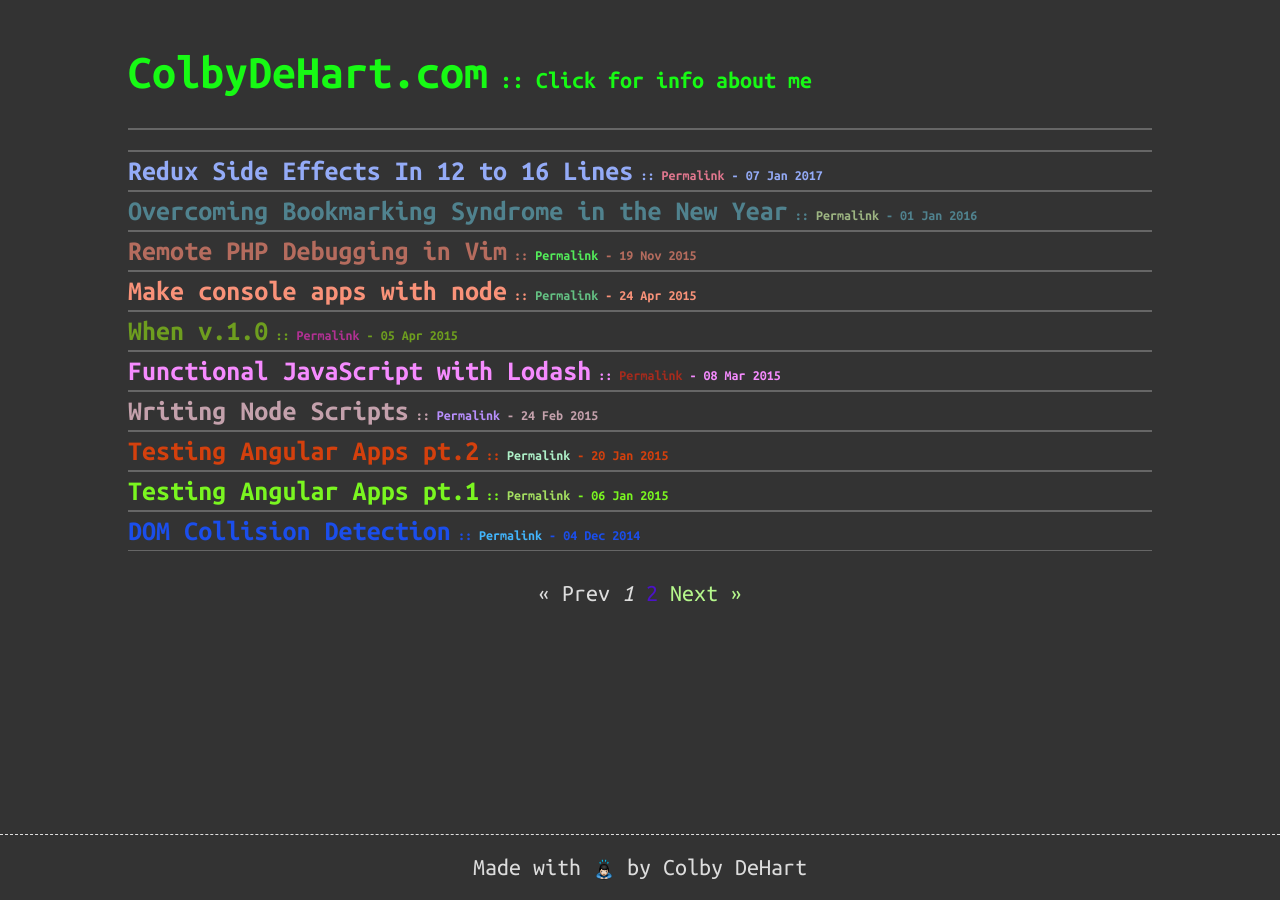
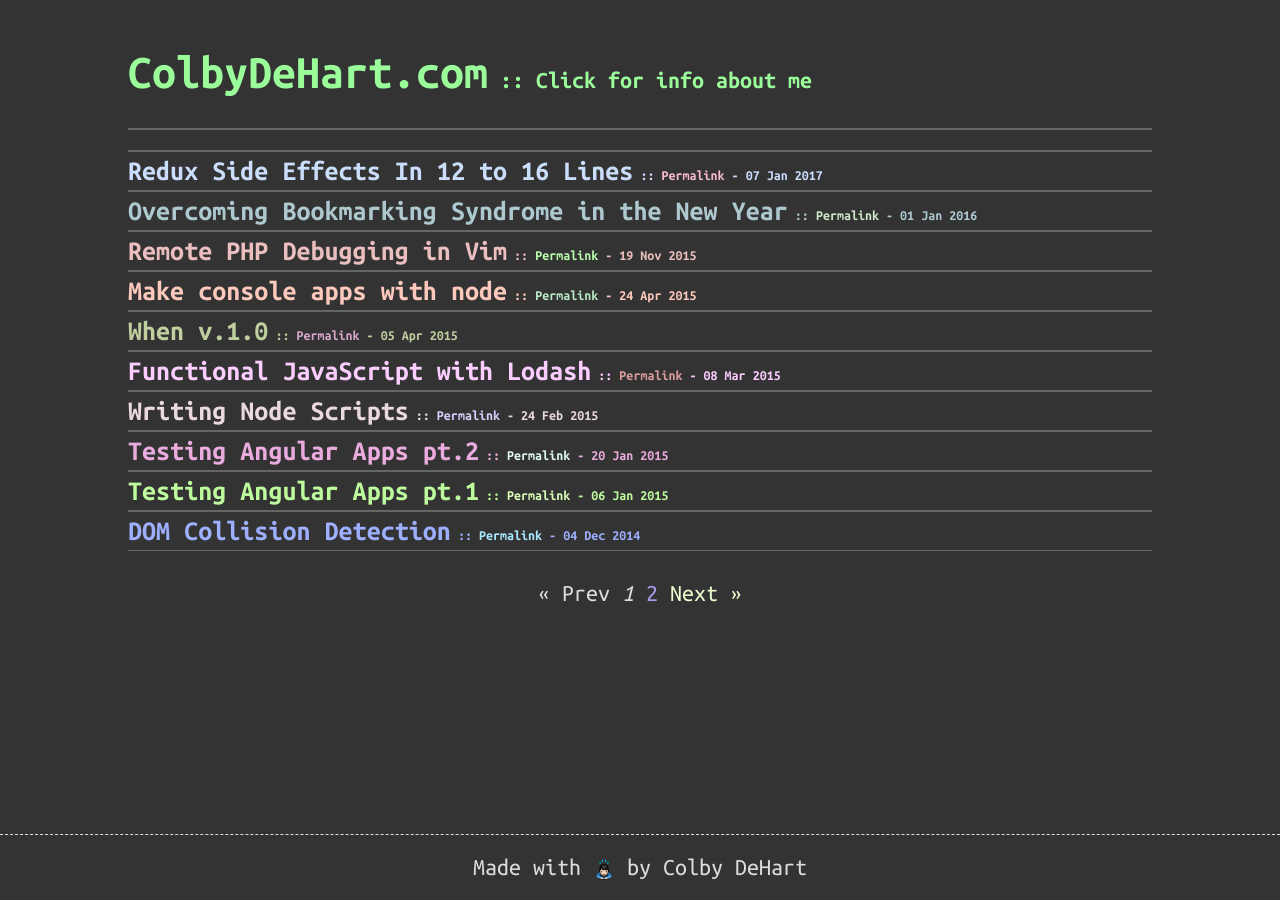
Before and after one commit to colbydehart/colbydehart.github.io, a Jekyll site: the page built from index.html, in a window 1280 px wide. Built offline with Jekyll 4.4.1, drawn with Linux system fonts in a browser that asks for light colours; nearby versions of some CDN libraries; the list of posts is cut into pages by our own code.

```diff
--- a/_config.yml
+++ b/_config.yml
@@ -5,6 +5,7 @@ baseurl: "" # the subpath of your site, e.g. /blog/
 url: "http://colbydehart.com" # the base hostname & protocol for your site
 twitter_username: colbydehart
 github_username:  colbydehart
+description: "Colby Dehart's Web Dev Blog"
 
 highlighter: rouge
 
--- a/_includes/head.html
+++ b/_includes/head.html
@@ -11,8 +11,22 @@
 
 <meta name="twitter:card" content="summary" />
 <meta name="twitter:site" content="@colbydehart" />
-<meta name="twitter:title" content="Colby DeHart" />
-<meta name="twitter:description" content="Web Development Blog" />
+{% if page.content %}
+  <meta name="twitter:description" content="{{ page.content | strip_html |
+  xml_escape | truncate: 200 }}">
+{% else %}
+  <meta name="twitter:description" content="{{ site.description }}">
+{% endif %}
+{% if page.title %}
+  <meta name="twitter:title" content="{{ page.title }}">
+{% else %}
+  <meta name="twitter:title" content="{{ site.title }}">
+{% endif %}
+{% if page.url %}
+  <meta name="twitter:url" content="{{ site.url }}{{ page.url }}">
+{% else %}
+  <meta name="twitter:url" content="{{ site.url }}">
+{% endif %}
 
   <link rel="stylesheet" href="{{ "/css/main.css" | prepend: site.baseurl }}">
   <link rel="canonical" href="{{ page.url | replace:'index.html','' | prepend: site.baseurl | prepend: site.url }}">
--- a/app.js
+++ b/app.js
@@ -19,7 +19,7 @@ function slide (e) {
 }
 
 function randHex () {
-  var hexes = '1234567890ABCDEF'.split('')
+  var hexes = '9ABCDEF'.split('')
   var res = '#'
   for (var i = 0; i < 6; i++) {
     res += hexes[Math.floor(Math.random() * hexes.length)]
```
